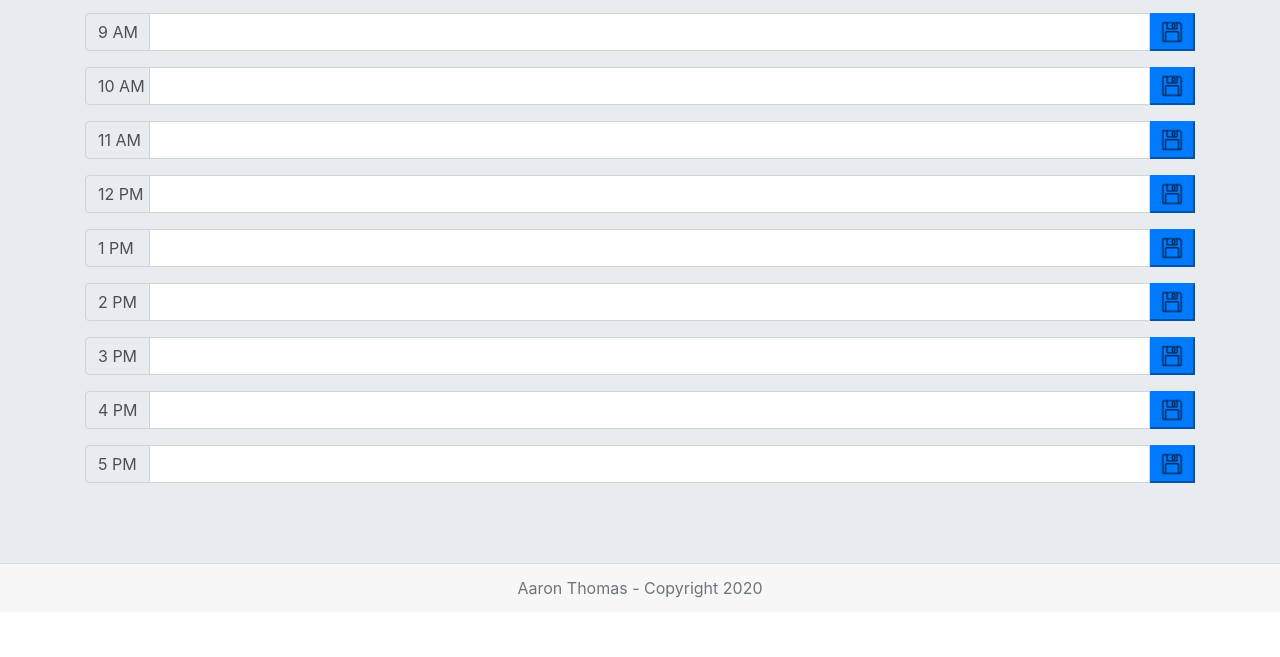
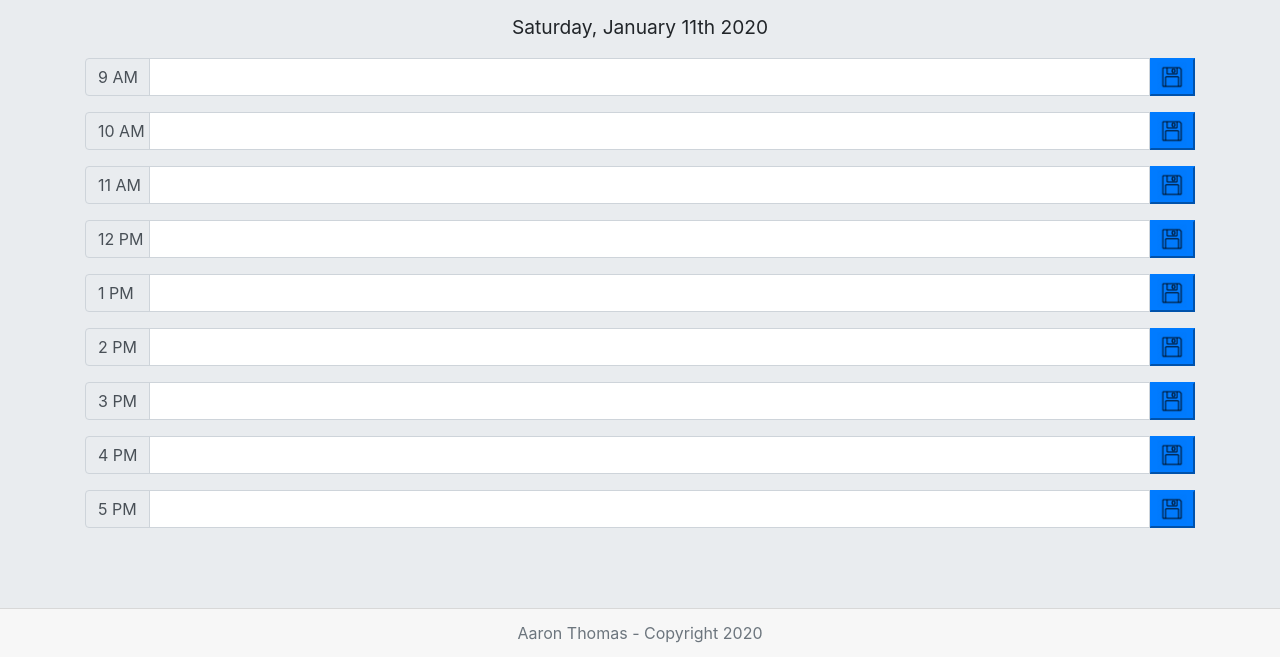
Before and after one commit to acthomas83/hw5_Day_Planner, a plain HTML site: page index.html in a window 1280 px wide. Shown: the part 172-829 px from the top of the page. Before the commit the page ends 800 px from the top, so only its background shows below. Drawn offline with nearby package versions, Linux system fonts and the light colour scheme.

Commit message:
added date and time function.

```diff
--- a/index.html
+++ b/index.html
@@ -16,18 +16,20 @@
     <div class="jumbotron jumbotron-fluid">
         <div class="container">
             <h1 class="display-4">My Work Scheduler</h1>
-            <p class="lead">This is a simple day calendar that allows you add events, save them and mark them as complete.
+            <p class="lead">This is a simple day calendar that allows you add events, save them and mark them as
+                complete.
                 <br>
-                <div class="date-time"></div>
+                <div id="day-date"></div>
             </p>
 
             <div class="input-group mb-3">
                 <div class="input-group-prepend">
                     <span class="input-group-text time-display">9 AM</span>
                 </div>
-                <input type="text" class="form-control">
+                <input type="text" id="nine-am" class="form-control">
                 <div class="input-group-append">
-                    <button class="btn-primary save-btn9"><img id="save-image"; src="images/save.png" alt="Save"></button>
+                    <button class="btn-primary save-btn9"><img id="save-image" ; src="images/save.png"
+                            alt="Save"></button>
                 </div>
             </div>
 
@@ -37,7 +39,8 @@
                 </div>
                 <input type="text" class="form-control">
                 <div class="input-group-append">
-                    <button class="btn-primary save-btn9"><img id="save-image"; src="images/save.png" alt="Save"></button>
+                    <button class="btn-primary save-btn9"><img id="save-image" ; src="images/save.png"
+                            alt="Save"></button>
                 </div>
             </div>
 
@@ -47,7 +50,8 @@
                 </div>
                 <input type="text" class="form-control">
                 <div class="input-group-append">
-                    <button class="btn-primary save-btn9"><img id="save-image"; src="images/save.png" alt="Save"></button>
+                    <button class="btn-primary save-btn9"><img id="save-image" ; src="images/save.png"
+                            alt="Save"></button>
                 </div>
             </div>
 
@@ -57,7 +61,8 @@
                 </div>
                 <input type="text" class="form-control">
                 <div class="input-group-append">
-                    <button class="btn-primary save-btn9"><img id="save-image"; src="images/save.png" alt="Save"></button>
+                    <button class="btn-primary save-btn9"><img id="save-image" ; src="images/save.png"
+                            alt="Save"></button>
                 </div>
             </div>
 
@@ -67,7 +72,8 @@
                 </div>
                 <input type="text" class="form-control">
                 <div class="input-group-append">
-                    <button class="btn-primary save-btn9"><img id="save-image"; src="images/save.png" alt="Save"></button>
+                    <button class="btn-primary save-btn9"><img id="save-image" ; src="images/save.png"
+                            alt="Save"></button>
                 </div>
             </div>
 
@@ -77,7 +83,8 @@
                 </div>
                 <input type="text" class="form-control">
                 <div class="input-group-append">
-                    <button class="btn-primary save-btn9"><img id="save-image"; src="images/save.png" alt="Save"></button>
+                    <button class="btn-primary save-btn9"><img id="save-image" ; src="images/save.png"
+                            alt="Save"></button>
                 </div>
             </div>
 
@@ -87,7 +94,8 @@
                 </div>
                 <input type="text" class="form-control">
                 <div class="input-group-append">
-                    <button class="btn-primary save-btn9"><img id="save-image"; src="images/save.png" alt="Save"></button>
+                    <button class="btn-primary save-btn9"><img id="save-image" ; src="images/save.png"
+                            alt="Save"></button>
                 </div>
             </div>
 
@@ -97,7 +105,8 @@
                 </div>
                 <input type="text" class="form-control">
                 <div class="input-group-append">
-                    <button class="btn-primary save-btn9"><img id="save-image"; src="images/save.png" alt="Save"></button>
+                    <button class="btn-primary save-btn9"><img id="save-image" ; src="images/save.png"
+                            alt="Save"></button>
                 </div>
             </div>
 
@@ -107,7 +116,8 @@
                 </div>
                 <input type="text" class="form-control">
                 <div class="input-group-append">
-                    <button class="btn-primary save-btn9"><img id="save-image"; src="images/save.png" alt="Save"></button>
+                    <button class="btn-primary save-btn9"><img id="save-image" ; src="images/save.png"
+                            alt="Save"></button>
                 </div>
             </div>
 
@@ -116,7 +126,7 @@
     </div>
     <div class="card-footer text-muted text-center footer">
         Aaron Thomas - Copyright 2020
-      </div>
+    </div>
     <script src="main.js"></script>
 
 
--- a/main.js
+++ b/main.js
@@ -1,6 +1,26 @@
-moment().format('LT');
-console.log(moment)
+// display day and date under header text
+var dateTime = document.getElementById("#date-time");
+var time = moment().format('h:mm:ss a');
+var date = moment().format('MMMM Do YYYY');
+var day = moment().format('dddd');
+console.log(time);
+console.log(date);
+console.log(day);
 
-// $().on("click", save-btn) {
-//     localStorage.setItem(<input>.val</input>);
-// }
+var div = document.getElementById("day-date");
+div.innerHTML += day + ", " + date;
+
+var myVar = setInterval(myTimer, 1000);
+
+function myTimer() {
+    var time = moment().format('h:mm:ss a');
+    var clock = moment.unix(Number);
+  console.log(clock);
+
+//   THIS IS WHERE I GOT STUCK
+if(clock >'9:00:00 a') {
+    document.getElementById("nine-am").style.color = "red";
+}}
+
+// set css of event blocks to be red at present time, green in future, and gray in the past
+// Strore values of each event block in localStorage when clicking save button.
--- a/style.css
+++ b/style.css
@@ -25,3 +25,12 @@ p {
     height: 30px;
     padding: 0px;
 }
+
+#day-date {
+    text-align: center;
+    font-size: larger;
+}
+
+#nine-am {
+    /* background-color: red; */
+}
```
